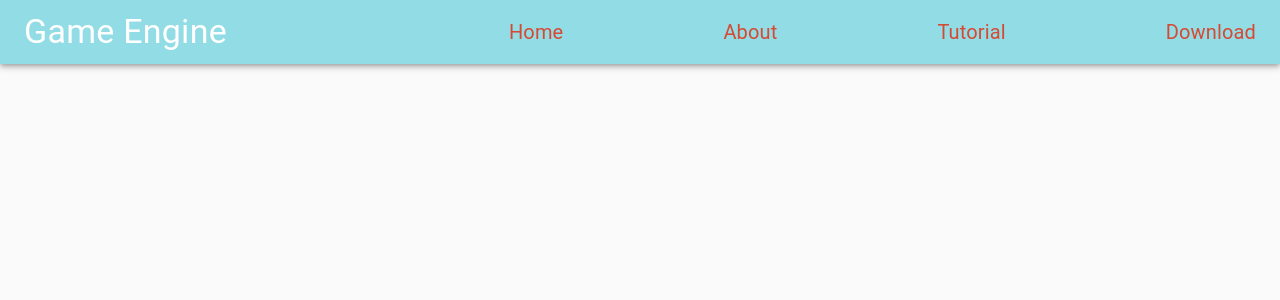
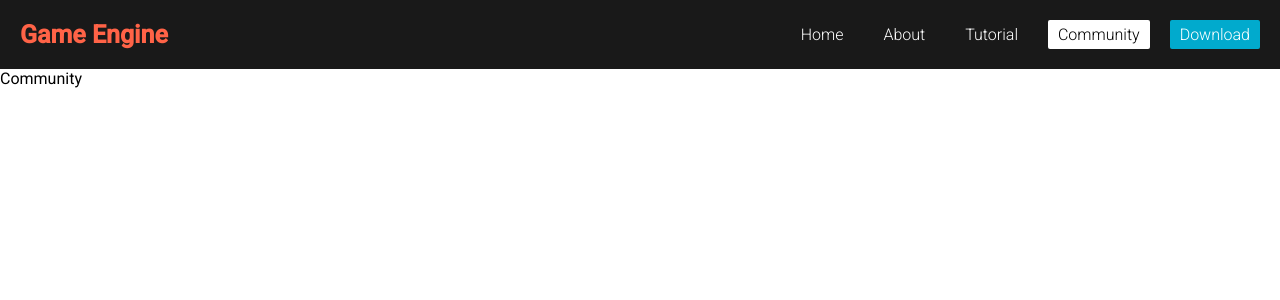
Before and after one commit to LiamANeeson/MSc-Game-Engine-Project-Website, a React (Create React App) app in the folder client/: page /community in a window 1280 px wide. Shown: the top 300 px of the page. Built offline with nearby package versions, Linux system fonts and the light colour scheme.

Commit message:
Removed Material UI and Used Vanilla CSS for Navbar

```diff
--- a/client/package.json
+++ b/client/package.json
@@ -3,13 +3,12 @@
   "version": "0.1.0",
   "private": true,
   "dependencies": {
-    "@material-ui/core": "^4.12.4",
-    "@material-ui/icons": "^4.11.3",
     "@testing-library/jest-dom": "^5.16.5",
     "@testing-library/react": "^13.4.0",
     "@testing-library/user-event": "^13.5.0",
     "react": "^18.2.0",
     "react-dom": "^18.2.0",
+    "react-icons": "^4.4.0",
     "react-router": "^6.4.0",
     "react-router-dom": "^6.4.0",
     "react-scripts": "5.0.1",
--- a/client/public/index.html
+++ b/client/public/index.html
@@ -10,6 +10,9 @@
       content="Web site created using create-react-app"
     />
     <link rel="apple-touch-icon" href="%PUBLIC_URL%/logo192.png" />
+    <link rel="preconnect" href="https://fonts.gstatic.com">
+<link href="https://fonts.googleapis.com/css2?family=Roboto:wght@300;400;500&display=swap" rel="stylesheet">
+<link rel="stylesheet" href="https://use.fontawesome.com/releases/v5.13.1/css/all.css" integrity="sha384-xxzQGERXS00kBmZW/6qxqJPyxW3UR0BPsL4c8ILaIWXva5kFi7TxkIIaMiKtqV1Q" crossorigin="anonymous">
     <!--
       manifest.json provides metadata used when your web app is installed on a
       user's mobile device or desktop. See https://developers.google.com/web/fundamentals/web-app-manifest/
--- /dev/null
+++ b/client/src/App.css
@@ -0,0 +1,50 @@
+* {
+    margin: 0;
+    padding: 0;
+    box-sizing: border-box;
+    font-family: "Roboto", sans-serif;
+  }
+  .container {
+    background-position: center;
+    background-size: cover;
+    width: 100%;
+    height: 100vh;
+    position: relative;
+    overflow: hidden;
+  }
+
+  .container::after {
+    content: "";
+    background: rgba(0, 0, 0, 0.6);
+    width: 100%;
+    height: 100%;
+    position: absolute;
+    top: 0;
+    left: 0;
+    right: 0;
+    bottom: 0;
+    z-index: 0;
+  }
+  .page-heading {
+    display: flex;
+    justify-content: center;
+    align-items: center;
+    min-height: 80vh;
+    position: relative;
+    z-index: 2;
+  }
+
+  .page-heading h1 {
+    font-size: 5rem;
+    color: #fff;
+    font-weight: 300;
+    background: rgba(0, 0, 0, 0.5);
+    padding: 0px 20px;
+    border-radius: 2px;
+  }
+
+  @media screen and (max-width: 600px) {
+    .page-heading h1 {
+      font-size: 3rem;
+    }
+  }
--- a/client/src/App.js
+++ b/client/src/App.js
@@ -1,9 +1,12 @@
+import { BrowserRouter as Router, Routes, Route } from 'react-router-dom';
+
 import Navbar from './Components/Navbar/Navbar';
-import { BrowserRouter as Router, Routes, Route } from 'react-router-dom';
+import './App.css'
 
 import Home from './Pages/Home';
 import Tutorial from './Pages/Tutorial';
 import About from './Pages/About';
+import Community from './Pages/Community';
 import Download from './Pages/Download';
 
 function App() {
@@ -12,8 +15,9 @@ function App() {
       <Navbar />
       <Routes>
         <Route path='/' element = {<Home />} />
+        <Route path='/about' element = {<About /> } />
         <Route path='/tutorial' element = {<Tutorial />} />
-        <Route path='/about' element = {<About /> } />
+        <Route path='/community' element = {<Community />} />
         <Route path='/download' element = {<Download /> } />
       </Routes>
     </Router>
--- a/client/src/Components/Drawer/DrawerComponent.js
+++ /dev/null
@@ -1,62 +0,0 @@
-import React, { useState } from "react";
-import {
-  Drawer,
-  IconButton,
-  List,
-  ListItem,
-  ListItemText,
- makeStyles
-} from "@material-ui/core";
-// import MenuIcon from "@material-ui/icons/Menu";
-import { Menu as MenuIcon } from "@material-ui/icons";
-import { Link } from "react-router-dom";
-
-const useStyles = makeStyles(()=>({
-    link:{
-        textDecoration:"none",
-        color: "",
-        fontSize: "20px",
-    },
-    icon:{
-        color: "white"
-    }
-}));
-
-function DrawerComponent() {
-  const [openDrawer, setOpenDrawer] = useState(false);
-  return (
-    <>
-      <Drawer
-        open={openDrawer}
-        onClose={() => setOpenDrawer(false)}
-      >
-        <List>
-         <ListItem onClick={() => setOpenDrawer(false)}>
-            <ListItemText>
-              <Link to="/">Home</Link>
-            </ListItemText>
-          </ListItem>
-          <ListItem onClick={() => setOpenDrawer(false)}>
-            <ListItemText>
-              <Link to="/about">About</Link>
-            </ListItemText>
-          </ListItem>
-          <ListItem onClick={() => setOpenDrawer(false)}>
-            <ListItemText>
-              <Link to="/tutorial">Tutorial</Link>
-            </ListItemText>
-          </ListItem>
-          <ListItem onClick={() => setOpenDrawer(false)}>
-            <ListItemText>
-              <Link to="/download">Download</Link>
-            </ListItemText>
-          </ListItem>
-        </List>
-      </Drawer>
-      <IconButton onClick={() => setOpenDrawer(!openDrawer)}>
-        <MenuIcon />
-      </IconButton>
-    </>
-  );
-}
-export default DrawerComponent;
--- /dev/null
+++ b/client/src/Components/Navbar/MenuList.js
@@ -0,0 +1,22 @@
+export const MenuList = [
+    {
+      title: "Home",
+      url: "/",
+    },
+    {
+      title: "About",
+      url: "/about",
+    },
+    {
+      title: "Tutorial",
+      url: "/tutorial",
+    },
+    {
+      title: "Community",
+      url: "/community",
+    },
+    {
+      title: "Download",
+      url: "/download",
+    },
+  ];
--- /dev/null
+++ b/client/src/Components/Navbar/Navbar.css
@@ -0,0 +1,116 @@
+nav {
+    background: rgba(0, 0, 0, 0.9);
+    padding: 20px;
+    display: flex;
+    justify-content: space-between;
+    color: #fff;
+    position: relative;
+    z-index: 99;
+  }
+
+  .fas {
+    cursor: pointer;
+  }
+
+  .menu-icon {
+    display: none;
+    font-size: 20px;
+  }
+  .menu-icon .fa-times {
+    transform: rotate(360deg);
+    transition: all 0.2s ease-in-out;
+  }
+
+  .menu-icon .fa-bars {
+    transform: rotate(180deg);
+    transition: all 0.2s ease-in-out;
+  }
+
+  .logo {
+    font-weight: 600;
+    font-size: 25px;
+    color: tomato;
+  }
+
+  .logo font {
+    color: #fff;
+  }
+
+  .menu-list {
+    list-style-type: none;
+    display: flex;
+    justify-content: space-between;
+    align-items: center;
+  }
+
+  .menu-list li:last-child a {
+    font-weight: 300;
+    padding: 5px 10px;
+    background-color: #01aacd;
+    transition: all 0.5s ease-in-out;
+    margin-left: 20px;
+    border-radius: 2px;
+  }
+
+  .menu-list li a {
+    text-decoration: none;
+    color: #fff;
+    font-weight: 300;
+    padding: 5px 10px;
+    margin-left: 20px;
+  }
+
+  .menu-list li a:hover,
+  .menu-list li a.active {
+    background-color: #fff;
+    border-radius: 2px;
+    color: #000;
+    transition: all 0.5s ease-in-out;
+  }
+
+  @media screen and (max-width: 800px) {
+    .logo {
+      font-size: 20px;
+    }
+    .menu-list li a {
+      font-size: 14px;
+      margin-left: 10px;
+    }
+  }
+
+  @media screen and (max-width: 600px) {
+    .menu-icon {
+      display: block;
+    }
+    .menu-list {
+      flex-direction: column;
+      width: 100%;
+      position: absolute;
+      background: rgba(0, 0, 0, 0.7);
+      padding: 20px;
+      right: 0;
+      top: 64px;
+      transition: all 0.5s ease-in-out;
+    }
+
+    .menu-list li {
+      margin-bottom: 20px;
+      width: 100%;
+      text-align: center;
+    }
+    .menu-list li:last-child {
+      margin-bottom: 0px;
+    }
+
+    .menu-list li a,
+    .menu-list li:last-child a {
+      width: 100px;
+      display: block;
+      margin: auto;
+    }
+
+    .menu-list.close {
+      right: -100%;
+      transition: all 0.5s ease-in-out;
+    }
+  }
--- a/client/src/Components/Navbar/Navbar.js
+++ b/client/src/Components/Navbar/Navbar.js
@@ -1,69 +1,35 @@
-import React from "react";
-import {
-  AppBar,
-  Toolbar,
-  CssBaseline,
-  Typography,
-  makeStyles,
-  useTheme,
-  useMediaQuery,
-} from "@material-ui/core";
-import { Link } from "react-router-dom";
-import DrawerComponent from "../Drawer/DrawerComponent";
+import React, { useState } from "react";
+import { NavLink } from "react-router-dom";
+import { MenuList } from "./MenuList";
+import "./Navbar.css";
 
-const useStyles = makeStyles((theme) => ({
-  navlinks: {
-    marginLeft: theme.spacing(5),
-    display: "flex",
-  },
-  logo: {
-    flexGrow: "1",
-    cursor: "pointer",
-  },
-  link: {
-    textDecoration: "none",
-    color: "#D64933",
-    fontSize: "20px",
-    marginLeft: theme.spacing(20),
-    "&:hover": {
-      color: "#D64933",
-      borderBottom: "1px solid white",
-    },
-  },
-}));
+const Navbar = () => {
+  const [clicked, setClicked] = useState(false);
+  const menuList = MenuList.map(({ url, title }, index) => {
+    return (
+      <li key={index}>
+        <NavLink exact to={url} activeClassName="active">
+          {title}
+        </NavLink>
+      </li>
+    );
+  });
 
-function Navbar() {
-  const classes = useStyles();
-  const theme = useTheme();
-  const isMobile = useMediaQuery(theme.breakpoints.down("md"));
+  const handleClick = () => {
+    setClicked(!clicked);
+  };
 
   return (
-    <AppBar position="static" style={{backgroundColor: "#92DCE5"}}>
-      <CssBaseline />
-      <Toolbar>
-        <Typography variant="h4" className={classes.logo}>
-          Game Engine
-        </Typography>
-        {isMobile ? (
-          <DrawerComponent />
-        ) : (
-          <div className={classes.navlinks}>
-            <Link to="/" className={classes.link}>
-              Home
-            </Link>
-            <Link to="/about" className={classes.link}>
-              About
-            </Link>
-            <Link to="/tutorial" className={classes.link}>
-              Tutorial
-            </Link>
-            <Link to="/download" className={classes.link}>
-              Download
-            </Link>
-          </div>
-        )}
-      </Toolbar>
-    </AppBar>
+    <nav>
+      <div className="logo">
+        Game Engine
+      </div>
+      <div className="menu-icon" onClick={handleClick}>
+        <i className={clicked ? "fas fa-times" : "fas fa-bars"}></i>
+      </div>
+      <ul className={clicked ? "menu-list" : "menu-list close"}>{menuList}</ul>
+    </nav>
   );
-}
+};
+
 export default Navbar;
--- /dev/null
+++ b/client/src/Pages/Community.js
@@ -0,0 +1,9 @@
+import React from 'react'
+
+function Community() {
+  return (
+    <div>Community</div>
+  )
+}
+
+export default Community
```
Also changed, not shown: 1 other file (tests, documents, lock files or other folders).
